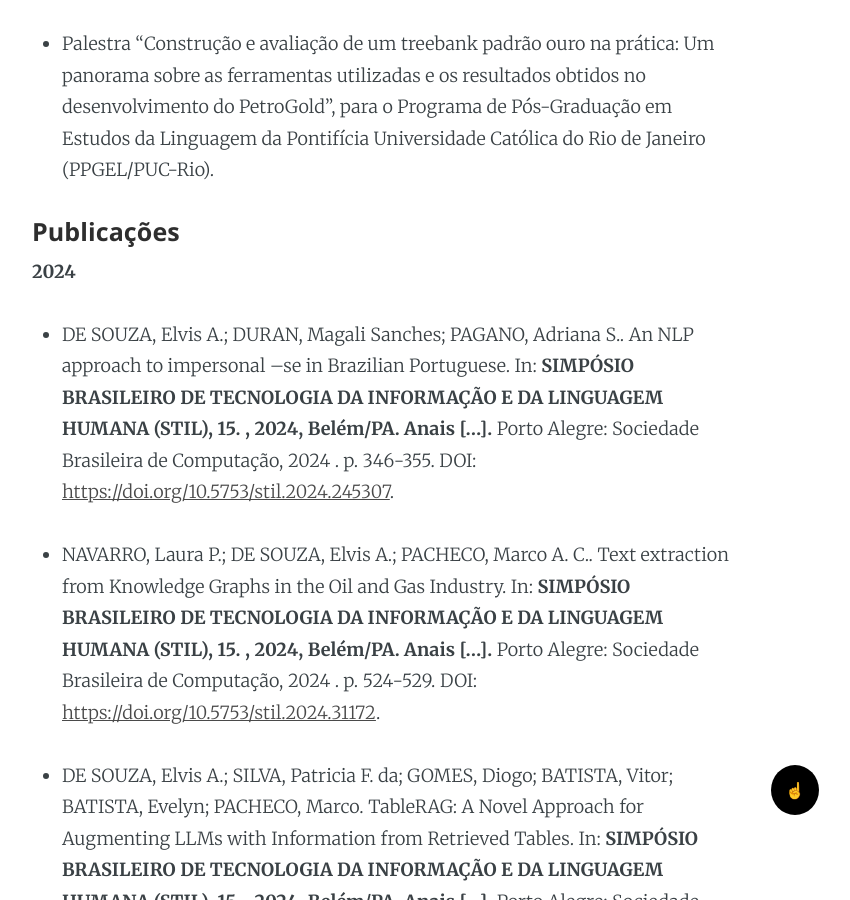
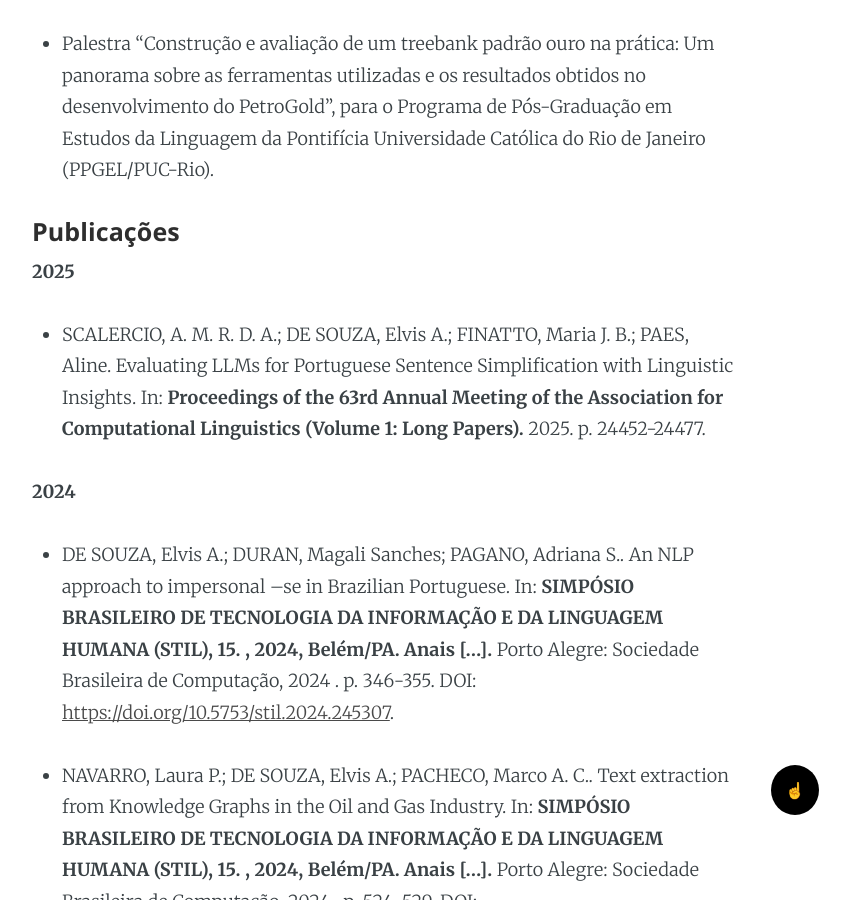
Before and after one commit to alvelvis/alvelvis.github.io, a Jekyll site: the page built from sobre.md, in a window 1280 px wide and 900 px high, scrolled down 7181 px. Shown: the whole window, without its empty margins (253-1103 px from the left). Built offline with Jekyll 4.4.1, drawn with Linux system fonts in a browser that asks for light colours; some of the changed text lies outside the part shown.

Commit message:
novo artigo

```diff
--- a/sobre.md
+++ b/sobre.md
@@ -107,6 +107,10 @@
 
 #### Publicações
 
+**2025**
+
+- SCALERCIO, A. M. R. D. A.; DE SOUZA, Elvis A.; FINATTO, Maria J. B.; PAES, Aline. Evaluating LLMs for Portuguese Sentence Simplification with Linguistic Insights. In: **Proceedings of the 63rd Annual Meeting of the Association for Computational Linguistics (Volume 1: Long Papers).** 2025. p. 24452-24477.
+
 **2024**
 
 - DE SOUZA, Elvis A.; DURAN, Magali Sanches; PAGANO, Adriana S.. An NLP approach to impersonal –se in Brazilian Portuguese. In: **SIMPÓSIO BRASILEIRO DE TECNOLOGIA DA INFORMAÇÃO E DA LINGUAGEM HUMANA (STIL), 15. , 2024, Belém/PA. Anais [...].** Porto Alegre: Sociedade Brasileira de Computação, 2024 . p. 346-355. DOI: [https://doi.org/10.5753/stil.2024.245307](https://doi.org/10.5753/stil.2024.245307).
```
Also changed, not shown: other parts of sobre.md (+1 -1 lines).
